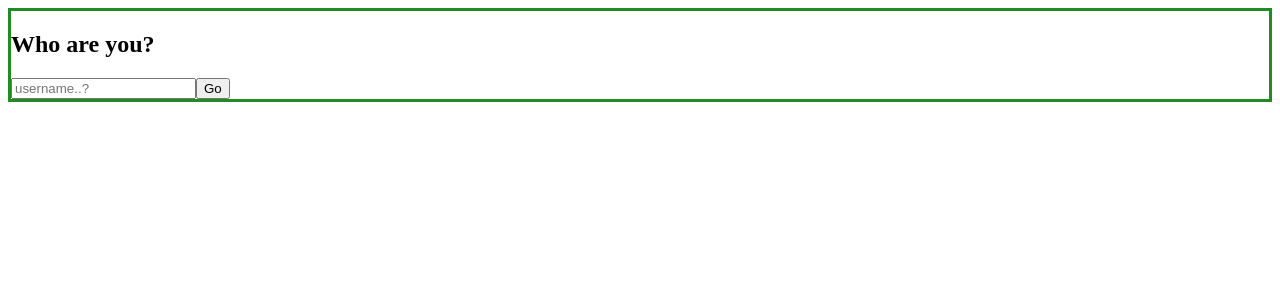
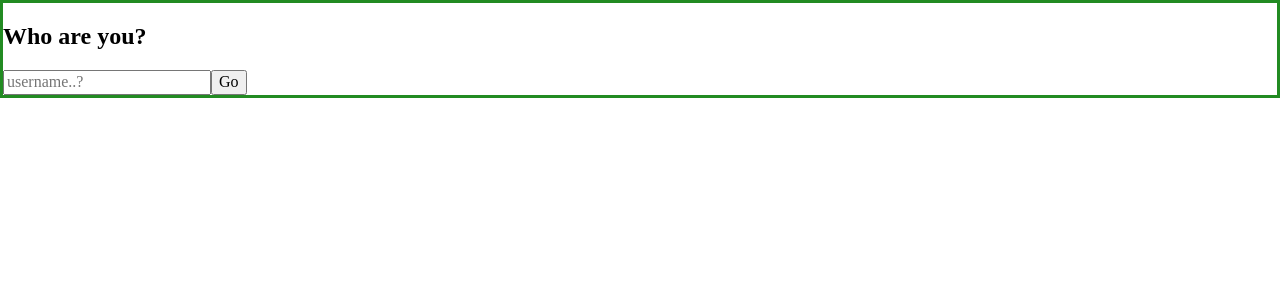
Before and after one commit to snstrauss/git-cookin, a React (Create React App) app: page / in a window 1280 px wide. Shown: the top 300 px of the page. Built offline with nearby package versions, Linux system fonts and the light colour scheme; no server answers.

Commit message:
better global styles - using normalize.css, as well as scss

```diff
--- a/public/index.html
+++ b/public/index.html
@@ -15,6 +15,9 @@
       user's mobile device or desktop. See https://developers.google.com/web/fundamentals/web-app-manifest/
     -->
     <link rel="manifest" href="%PUBLIC_URL%/manifest.json" />
+
+
+    <link rel="stylesheet" href="https://unpkg.com/normalize.css@8.0.1/normalize.css">
     <!--
       Notice the use of %PUBLIC_URL% in the tags above.
       It will be replaced with the URL of the `public` folder during the build.
--- a/src/global.css
+++ /dev/null
@@ -1,4 +0,0 @@
-body {
-    background-color: goldenrod;
-    border: 5px solid darkblue;
-}
--- /dev/null
+++ b/src/global.scss
@@ -0,0 +1,9 @@
+html, body {
+    height: 100vh;
+}
+
+#root {
+    height: 100%;
+
+    background-color: hsl(219, 79%, 85%);
+}
```
